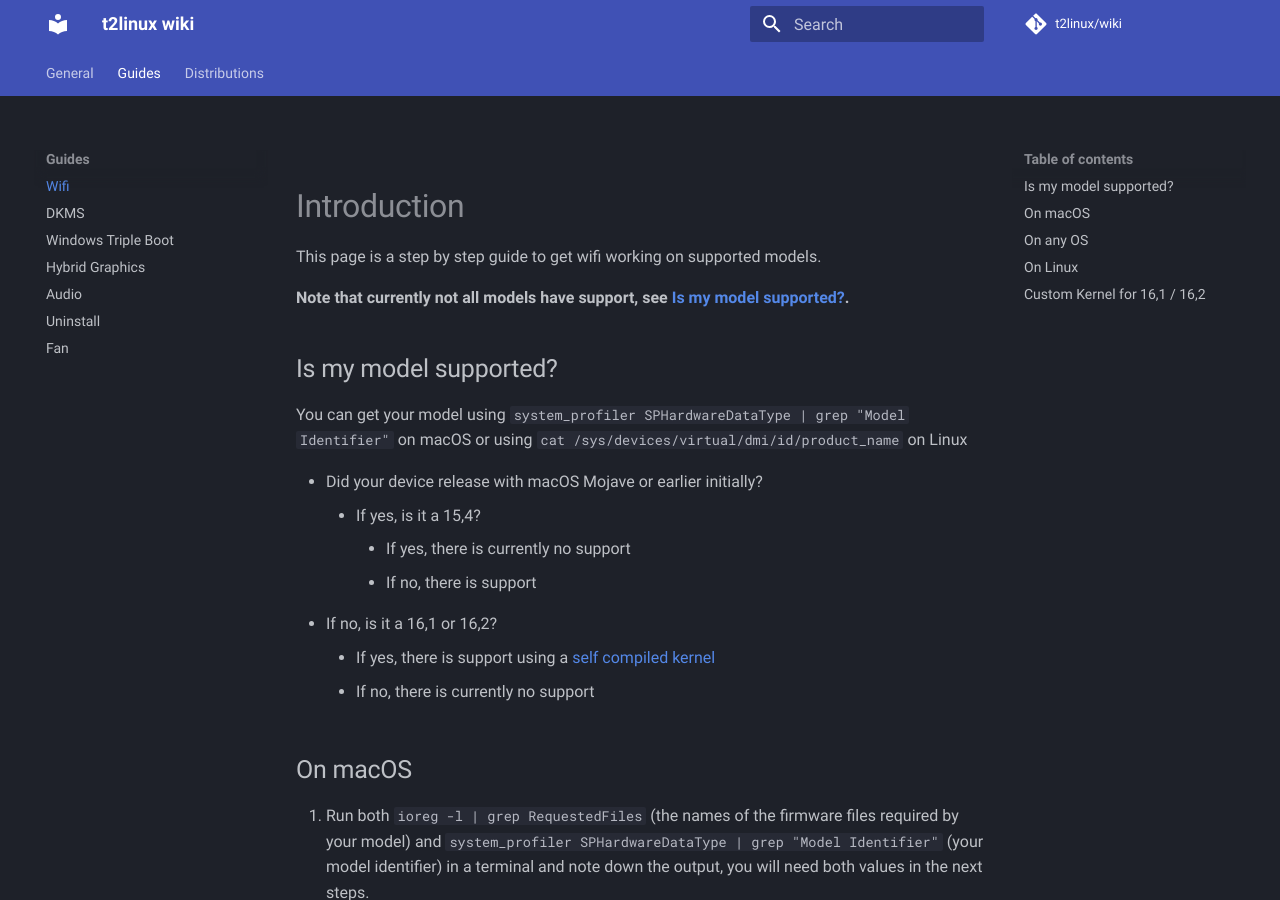
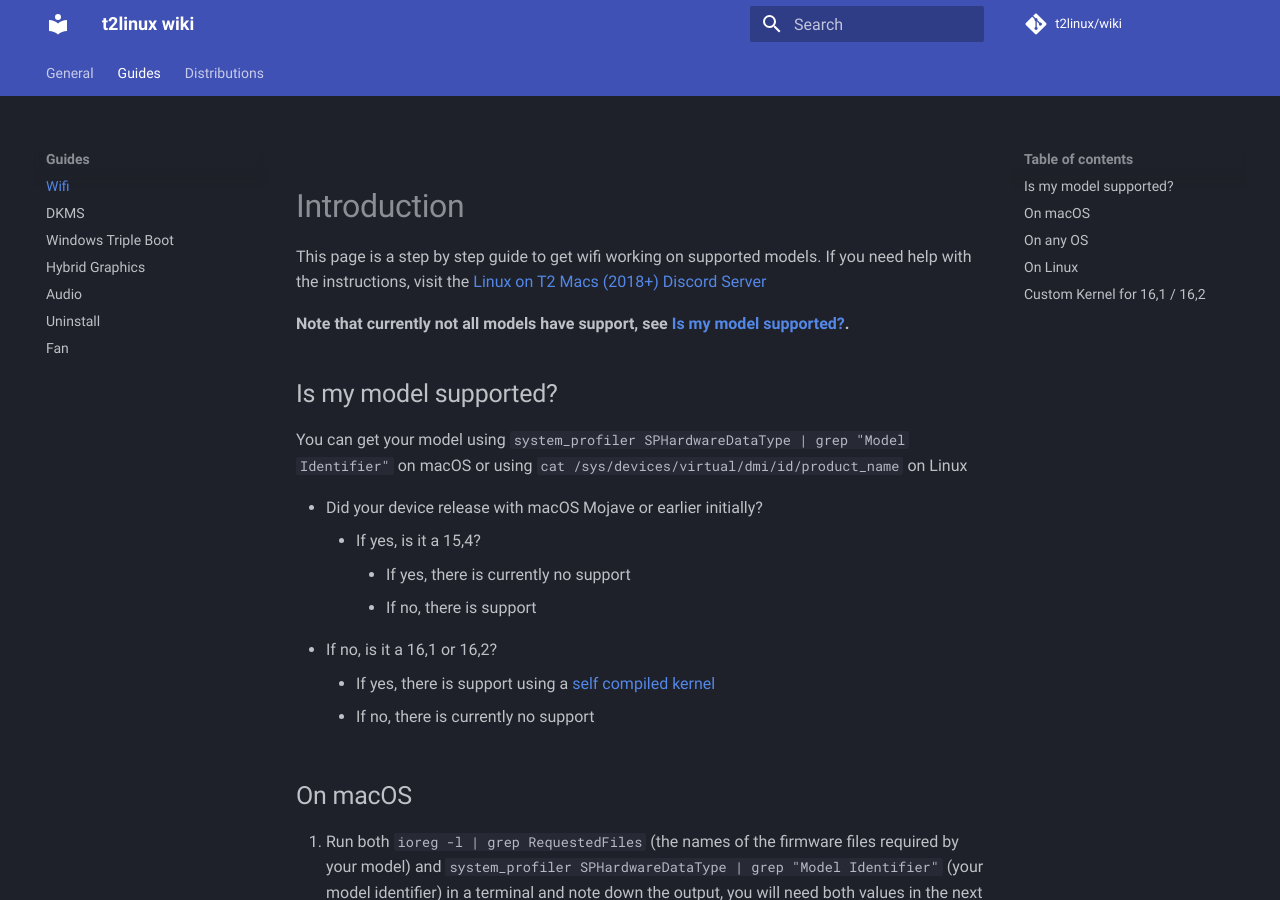
Before and after one commit to t2linux/wiki, an MkDocs documentation site: the page built from docs/guides/wifi.md, in a window 1280 px wide and 900 px high. Built offline with MkDocs 1.6.1 and Material for MkDocs 9.7.7, drawn with Linux system fonts in a browser that asks for light colours; comment, search, counter and statistics services are not loaded.

Commit message:
Guides: Add note to visit the discord server to wifi guide
This guide will be one of the more frequently visited ones,
in case a user might not see the index page it will be helpful
for them to have a link to get help directly

```diff
--- a/docs/guides/wifi.md
+++ b/docs/guides/wifi.md
@@ -1,6 +1,7 @@
 # Introduction
 
 This page is a step by step guide to get wifi working on supported models.
+If you need help with the instructions, visit the [Linux on T2 Macs (2018+) Discord Server](https://discord.com/invite/68MRhQu)
 
 **Note that currently not all models have support, see [Is my model supported?](https://wiki.t2linux.org/guides/wifi/#is-my-model-supported).**
 
```
